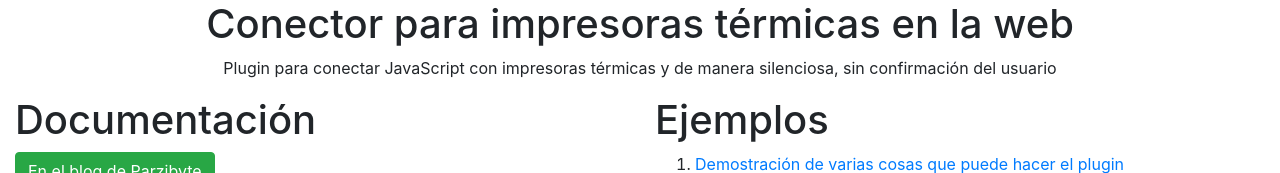
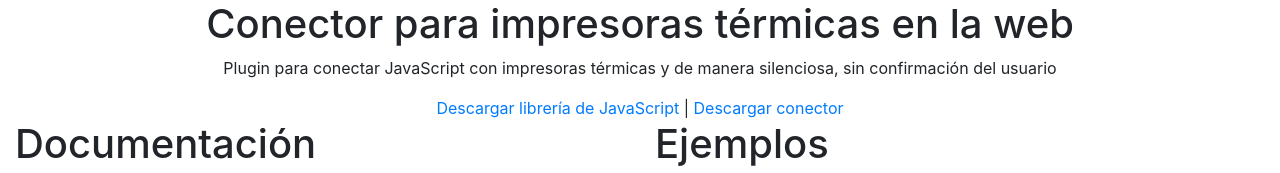
Before and after one commit to parzibyte/ejemplos-plugin-impresoras-termicas-v2, a plain HTML site: page index.html in a window 1280 px wide. Shown: the top 173 px of the page. Drawn offline with nearby package versions, Linux system fonts and the light colour scheme.

Commit message:
Enlace para descargar librería

```diff
--- a/index.html
+++ b/index.html
@@ -26,6 +26,7 @@
             <h1>Conector para impresoras térmicas en la web</h1>
             <p>Plugin para conectar JavaScript con impresoras térmicas y de manera silenciosa, sin confirmación del
                 usuario</p>
+            <a href="./ConectorPlugin.js">Descargar librería de JavaScript</a> | <a href="#">Descargar conector</a>
         </div>
 
         <div class="col-lg-6 col-12">
```
